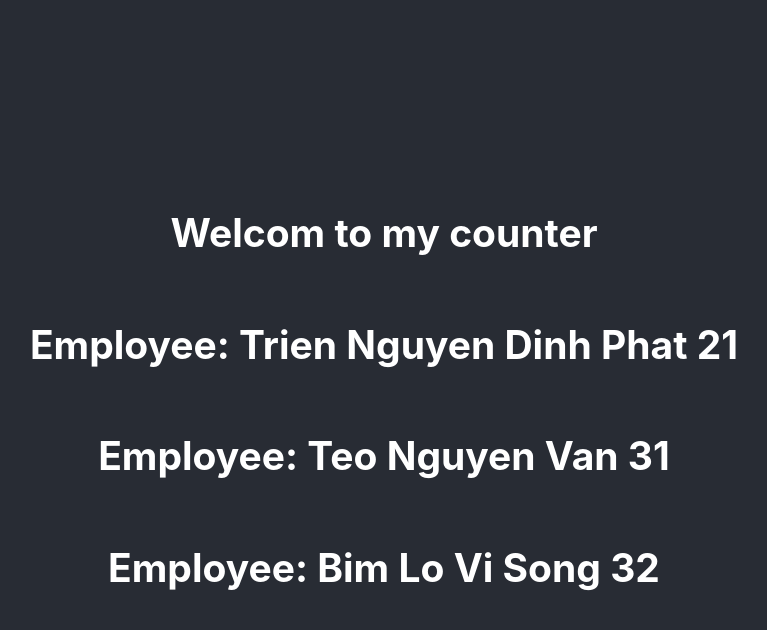
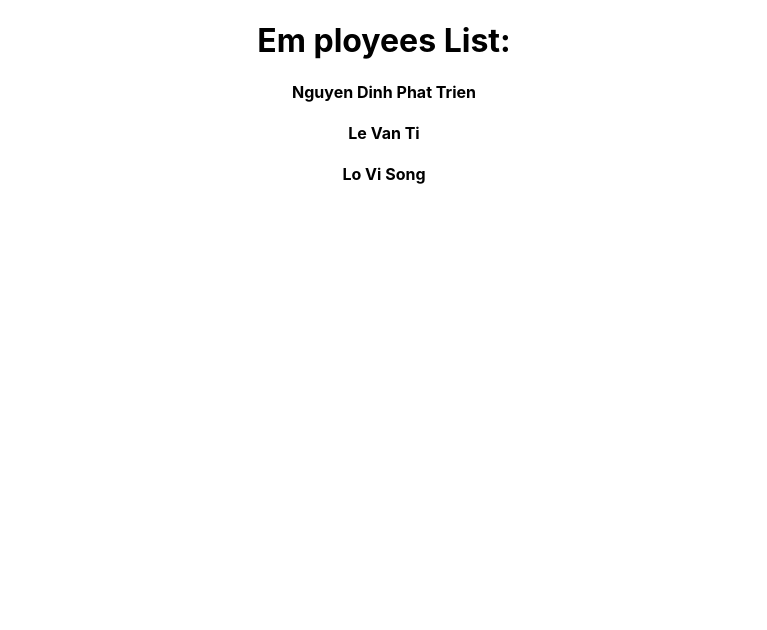
Before and after one commit to nguyentriencf/Learning-react, a React (Create React App) app in the folder intro/: page / in a window 1280 px wide. Shown: the top 630 px of the page, without its empty margins (256-1023 px from the left). Built offline with nearby package versions, Linux system fonts and the light colour scheme.

Commit message:
&& operator

```diff
--- a/intro/src/App.js
+++ b/intro/src/App.js
@@ -1,47 +1,23 @@
 import './App.css';
 import Employee from './Employee';
 
-const employee = [
-  {
-  firstName:"Trien",
-  lastName:"Nguyen Dinh Phat",
-  employeeAge:"21",
-  idEm:'1'
-
-},
-  {
-  firstName:"Teo",
-  lastName:"Nguyen Van",
-  employeeAge:"31",
-  idEm:'2'
-},
-  {
-  firstName:"Bim",
-  lastName:"Lo Vi Song",
-  employeeAge:"32",
-  idEm:"3"
-}]
 
 function App() {
-  const baseEmployeeObject = {
-    role:'employee',
-    company:'CodeSandbox'
-  };
-  const firstEmployee= {...baseEmployeeObject,...employee[0]}
-  console.log(firstEmployee)
+  const employees =["Nguyen Dinh Phat Trien","Le Van Ti","Lo Vi Song"]
   return (
     <div className="App">
-      <header className="App-header">
-      <h2>Welcom to my counter</h2>
-      {employee.map((employee) => {
-        // const {firstName, lastName, employeeAge} = employee;
-        return(
-          // <Employee firstName={firstName} lastName={lastName} employeeAge={employeeAge}/>
-          <Employee key={employee.idEm} {...employee}/>
-        )
-      })}
-      </header>
+      {employees && employees.length >0 && (
+        <div>
+          <h1>Em ployees List:</h1>
+          {employees.map((employee) => (
+            <h4>{employee}</h4>
+          ))}
+        </div>
+      )}
+
+
     </div>
+
   );
 }
 export default App;
```
